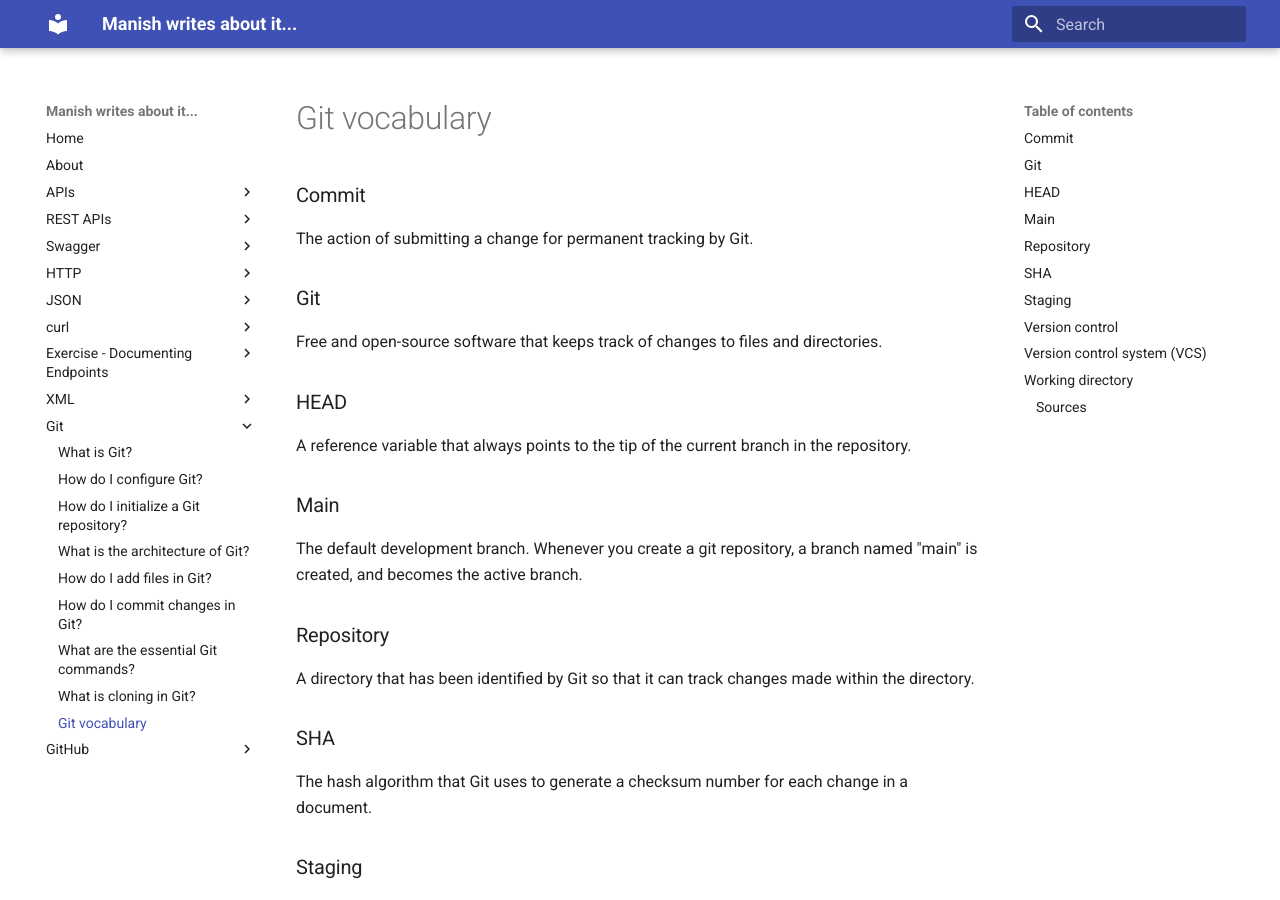
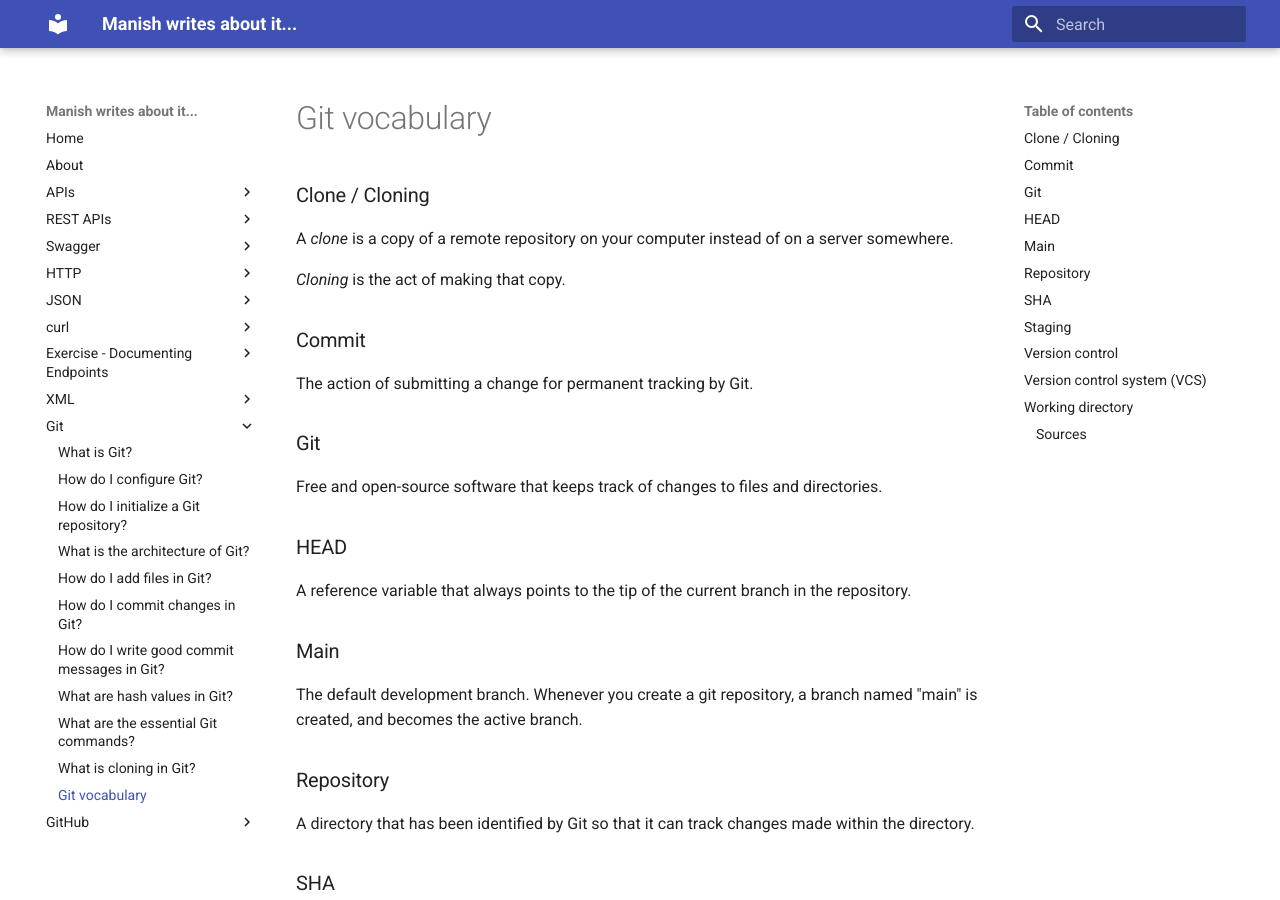
Before and after one commit to savvystrider/savvystrider.github.io, an MkDocs documentation site: the page built from docs/git-vocabulary.md, in a window 1280 px wide and 900 px high. Built offline with MkDocs 1.6.1 and Material for MkDocs 9.7.7, drawn with Linux system fonts in a browser that asks for light colours.

```diff
--- a/docs/git-vocabulary.md
+++ b/docs/git-vocabulary.md
@@ -1,3 +1,8 @@
+### Clone / Cloning
+A *clone* is a copy of a remote repository on your computer instead of on a server somewhere.
+
+*Cloning* is the act of making that copy.
+
 ### Commit
 The action of submitting a change for permanent tracking by Git.
 
--- a/docs/what-is-cloning-in-git.md
+++ b/docs/what-is-cloning-in-git.md
@@ -10,7 +10,7 @@ After you [initialize Git](how-to-initialize-git-repository.md) in your local pr
 
     You can find the URL by navigating to the GitHub repository online and clicking on the green **Code** button. You can clone with the `HTTPS` or `SSH` options.
 
-This command creates a copy on your computer of the latest version of the respoitory and its full history. Cloning creates a new branch for you to make your own changes/edits without having to be online. When your changes are ready, you will have to merge the changes from your local branch to the main repository.
+The `git clone` command creates a copy on your computer of the latest version of the respoitory and its full history. Cloning creates a new branch for you to make your own changes/edits without having to be online. When your changes are ready, you will have to merge the changes from your local branch to the main repository.
 
 ***
 
--- a/mkdocs.yml
+++ b/mkdocs.yml
@@ -57,6 +57,8 @@ nav:
         - 'What is the architecture of Git?': 'what-is-git-architecture.md'
         - 'How do I add files in Git?': 'how-to-add-files-in-git.md'
         - 'How do I commit changes in Git?': 'how-to-commit-changes-in-git.md'
+        - 'How do I write good commit messages in Git?': 'how-do-i-write-git-commit-messages.md'
+        - 'What are hash values in Git?': 'what-are-git-hash-values.md'
         - 'What are the essential Git commands?': 'what-are-essential-git-commands.md'
         - 'What is cloning in Git?': 'what-is-cloning-in-git.md'
         - 'Git vocabulary': 'git-vocabulary.md'
```
Also changed, not shown: docs/how-do-i-write-git-commit-messages.md (added, +32 -0 lines), docs/what-are-git-hash-values.md (added, +11 -0 lines), docs/img/git-hash-values.png (added).
